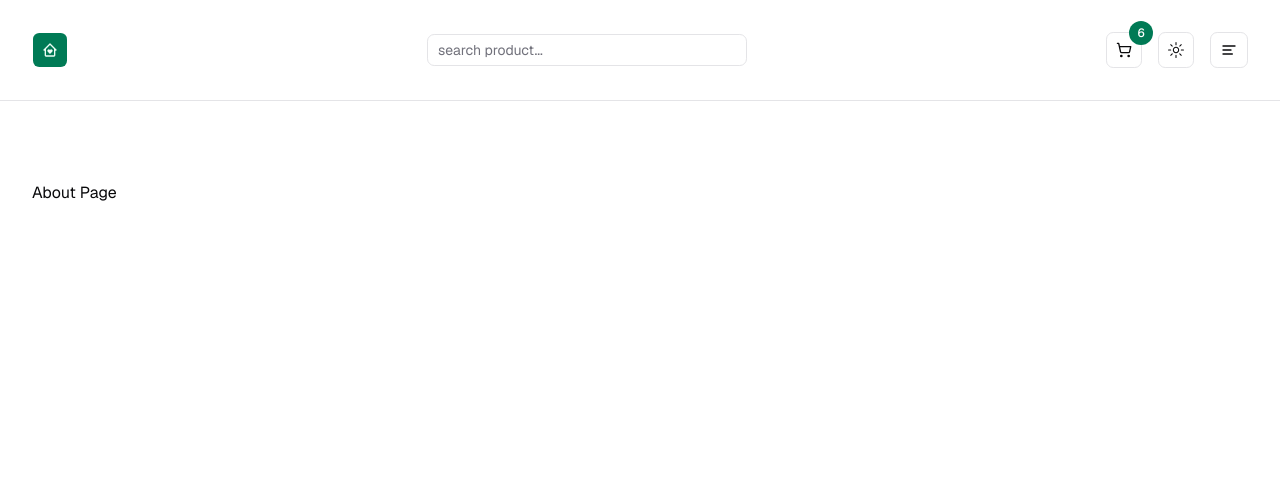
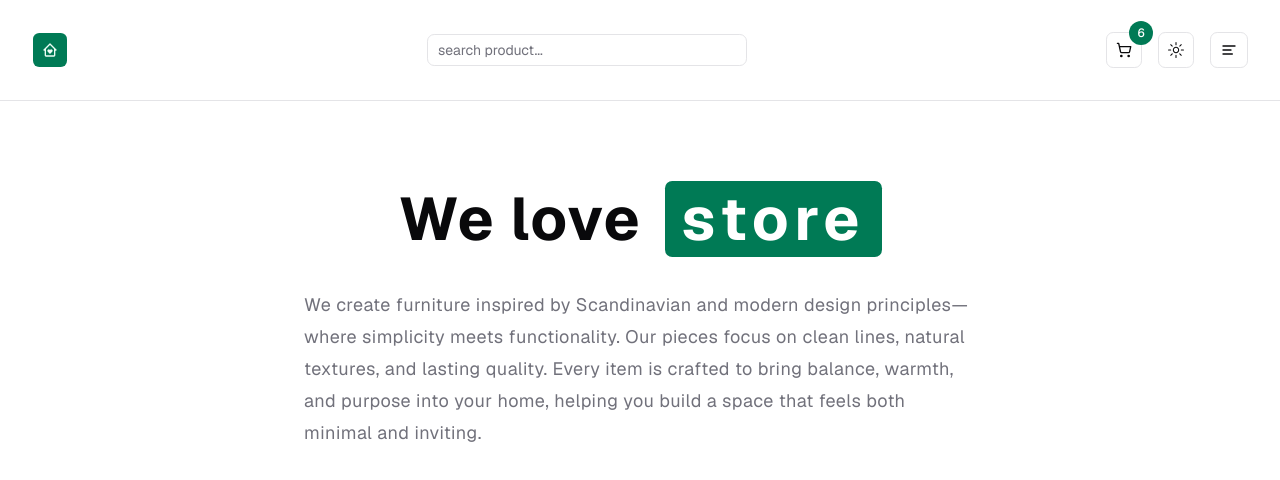
Before and after one commit to lpetrinina/Store, a Next.js app in the folder next-storefront/: page /about in a window 1280 px wide. Shown: the top 480 px of the page. Built offline with nearby package versions, Linux system fonts and the light colour scheme.

Commit message:
Build About page

```diff
--- a/next-storefront/app/about/page.tsx
+++ b/next-storefront/app/about/page.tsx
@@ -1,5 +1,22 @@
 function AboutPage() {
-  return <div>About Page</div>;
+  return (
+    <section>
+      <h1 className='flex flex-wrap gap-2 sm:gap-x-6 items-center justify-center text-4xl sm:text-6xl font-bold leading-none tracking-wide'>
+        We love{" "}
+        <span className='bg-primary px-4 py-2 rounded-lg tracking-widest text-white'>
+          store
+        </span>
+      </h1>
+
+      <p className='mt-4 sm:mt-8 text-base sm:text-lg tracking-wide leading-8 max-w-2xl mx-auto text-muted-foreground'>
+        We create furniture inspired by Scandinavian and modern design
+        principles—where simplicity meets functionality. Our pieces focus on
+        clean lines, natural textures, and lasting quality. Every item is
+        crafted to bring balance, warmth, and purpose into your home, helping
+        you build a space that feels both minimal and inviting.
+      </p>
+    </section>
+  );
 }
 
 export default AboutPage;
--- a/next-storefront/components/home/Hero.tsx
+++ b/next-storefront/components/home/Hero.tsx
@@ -11,9 +11,9 @@ function Hero() {
           We are changing the way people shop
         </h1>
         <p className='mt-4 sm:mt-8 max-w-xl text-base sm:text-lg leading-8 text-muted-foreground'>
-          Lorem ipsum dolor sit amet consectetur adipisicing elit. Blanditiis
-          vel sequi fuga quasi quisquam ea recusandae et voluptates placeat
-          eligendi.
+          Discover modern Scandinavian furniture designed for simplicity,
+          comfort, and timeless elegance. Clean lines, natural materials, and
+          thoughtful craftsmanship to create a calm and functional living space.
         </p>
 
         <Button asChild size='lg' className='mt-6 sm:mt-10 px-4'>
```
